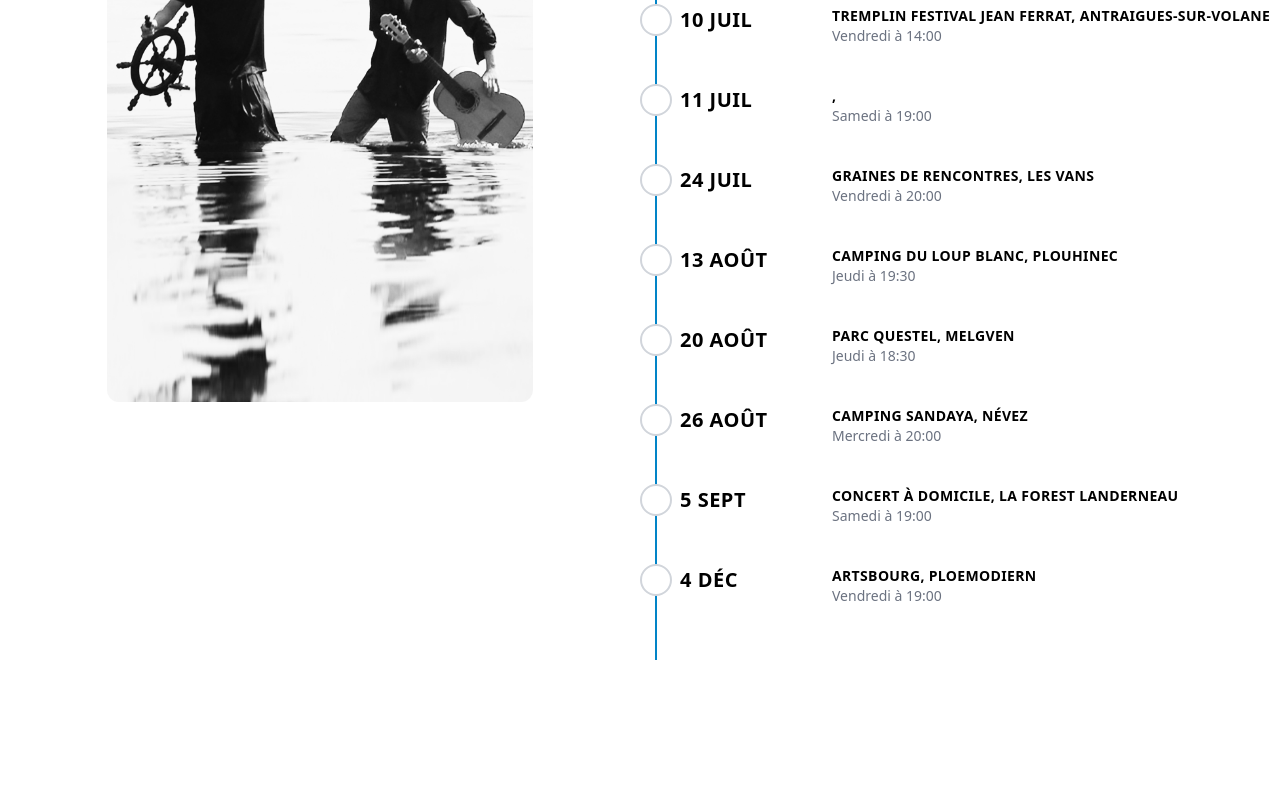
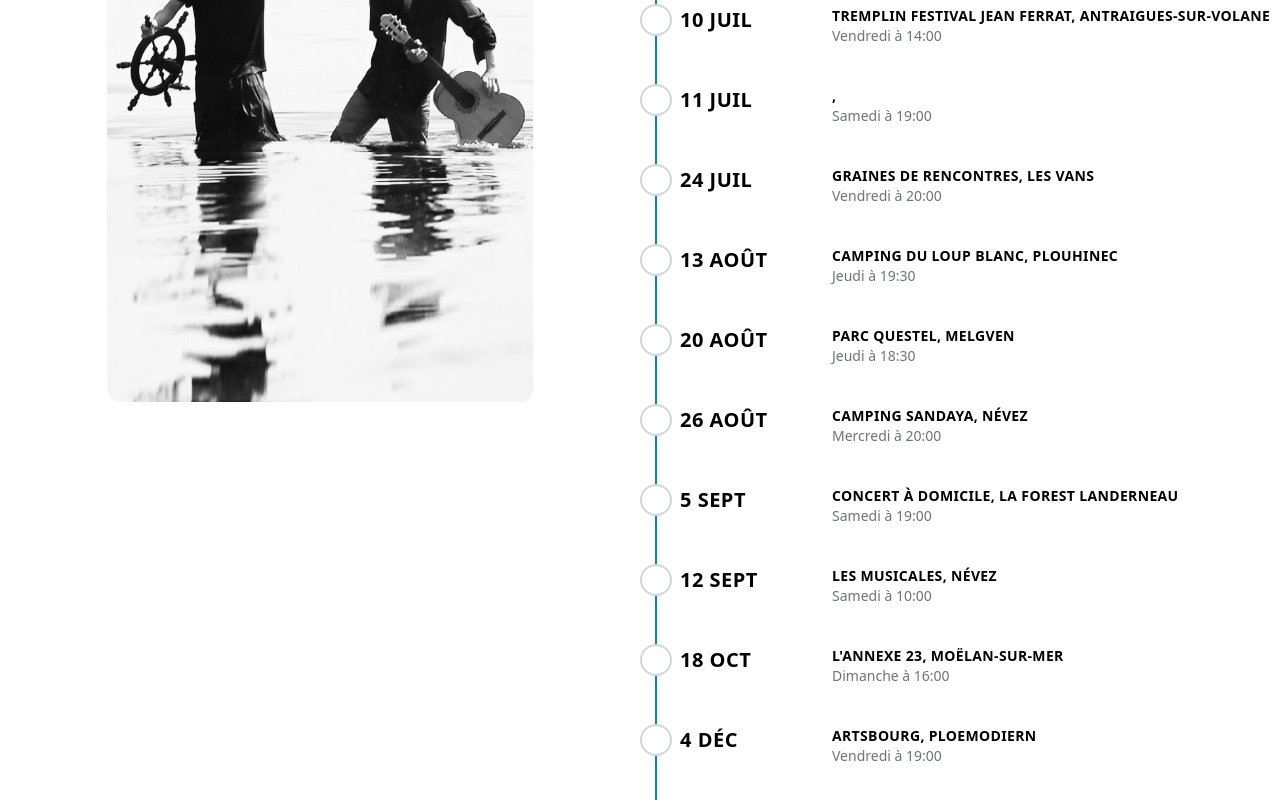
Before and after one commit to AlexandreKempf/en-tete-a-texte, a SvelteKit app: page /concerts in a window 1280 px wide. Shown: the part 366-1166 px from the top of the page. Before the commit the page ends 1026 px from the top, so only its background shows below. Built offline with nearby package versions, Linux system fonts and the light colour scheme.

Commit message:
Update concerts.js

```diff
--- a/src/routes/concerts.js
+++ b/src/routes/concerts.js
@@ -640,6 +640,14 @@ export const concerts = [
         date: new Date(2026, 8, 5, 19, 0),
         place: 'Concert à Domicile, La forest landerneau'
     },
+    {
+        date: new Date(2026, 8, 12, 10, 0),
+        place: 'Les Musicales, Névez'
+    },
+    {
+        date: new Date(2026, 9, 18, 16, 0),
+        place: 'L\'annexe 23, Moëlan-Sur-Mer'
+    },
 
      {
         date: new Date(2026, 11, 4, 19, 0),
```
